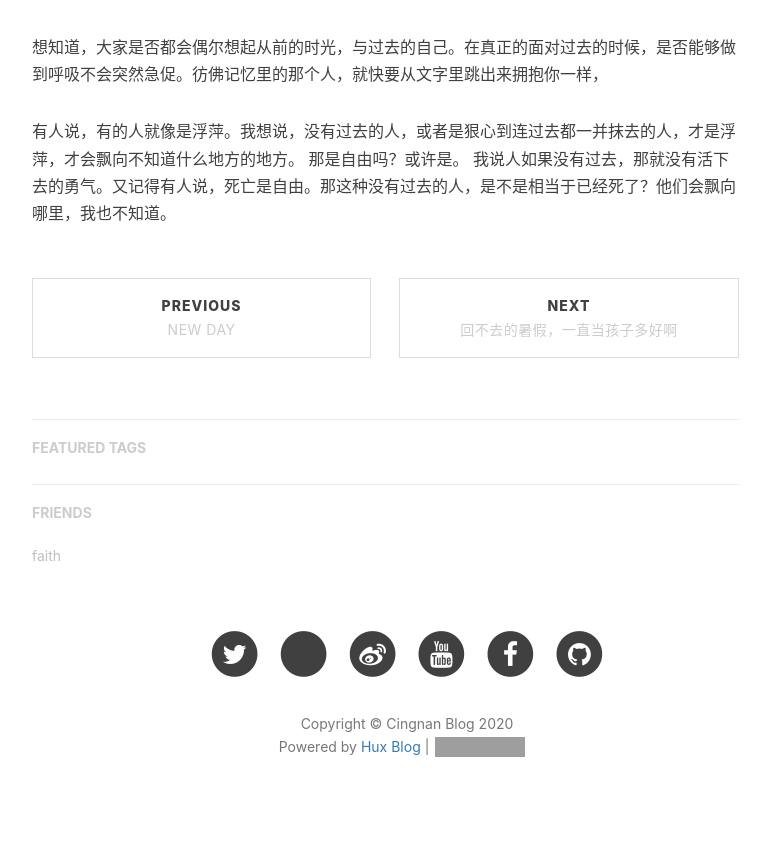
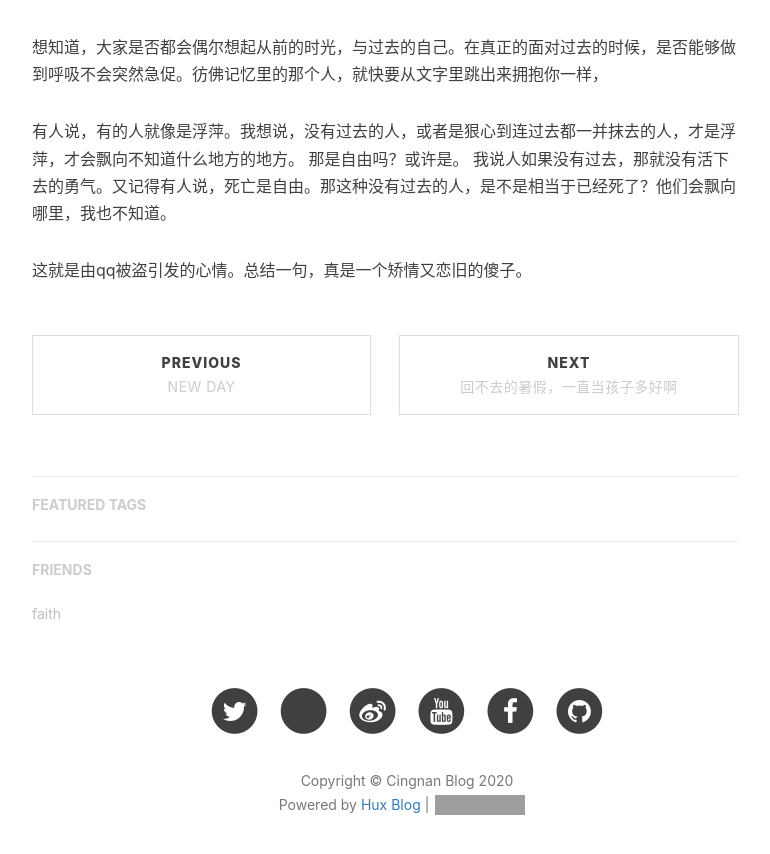
Before and after one commit to luckysouthchou/luckysouthchou.github.io, a Jekyll site: the page built from _posts/life_philosophy/2020-09-14-人不能没有过去，否则就没有继续生活下去的勇气.md, in a window 1280 px wide and 900 px high, scrolled down 1609 px. Shown: the top 854 px of the window, without its empty margins (233-1003 px from the left). Built offline with Jekyll 4.4.1, drawn with Linux system fonts in a browser that asks for light colours; nearby versions of some CDN libraries; our own code applies the rules of GitHub Pages for plain Markdown files; comment, search, counter and statistics services are not loaded; grey boxes are pictures that could not be loaded.

Commit message:
Update 2020-09-14-人不能没有过去，否则就没有继续生活下去的勇气.md

```diff
--- a/_posts/life_philosophy/2020-09-14-人不能没有过去，否则就没有继续生活下去的勇气.md
+++ b/_posts/life_philosophy/2020-09-14-人不能没有过去，否则就没有继续生活下去的勇气.md
@@ -31,3 +31,5 @@
 有人说，有的人就像是浮萍。我想说，没有过去的人，或者是狠心到连过去都一并抹去的人，才是浮萍，才会飘向不知道什么地方的地方。
 那是自由吗？或许是。
 我说人如果没有过去，那就没有活下去的勇气。又记得有人说，死亡是自由。那这种没有过去的人，是不是相当于已经死了？他们会飘向哪里，我也不知道。
+
+这就是由qq被盗引发的心情。总结一句，真是一个矫情又恋旧的傻子。
```
